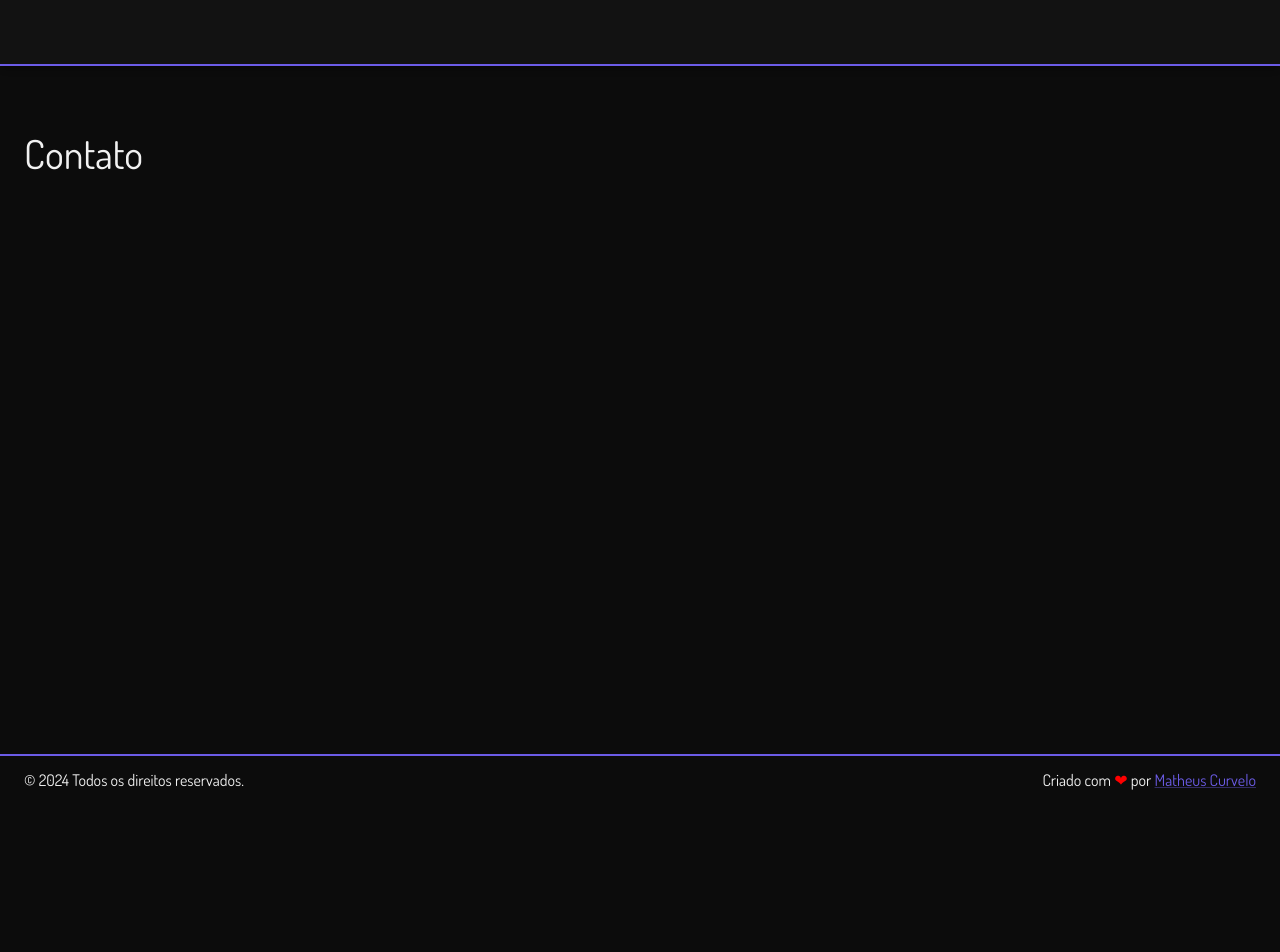
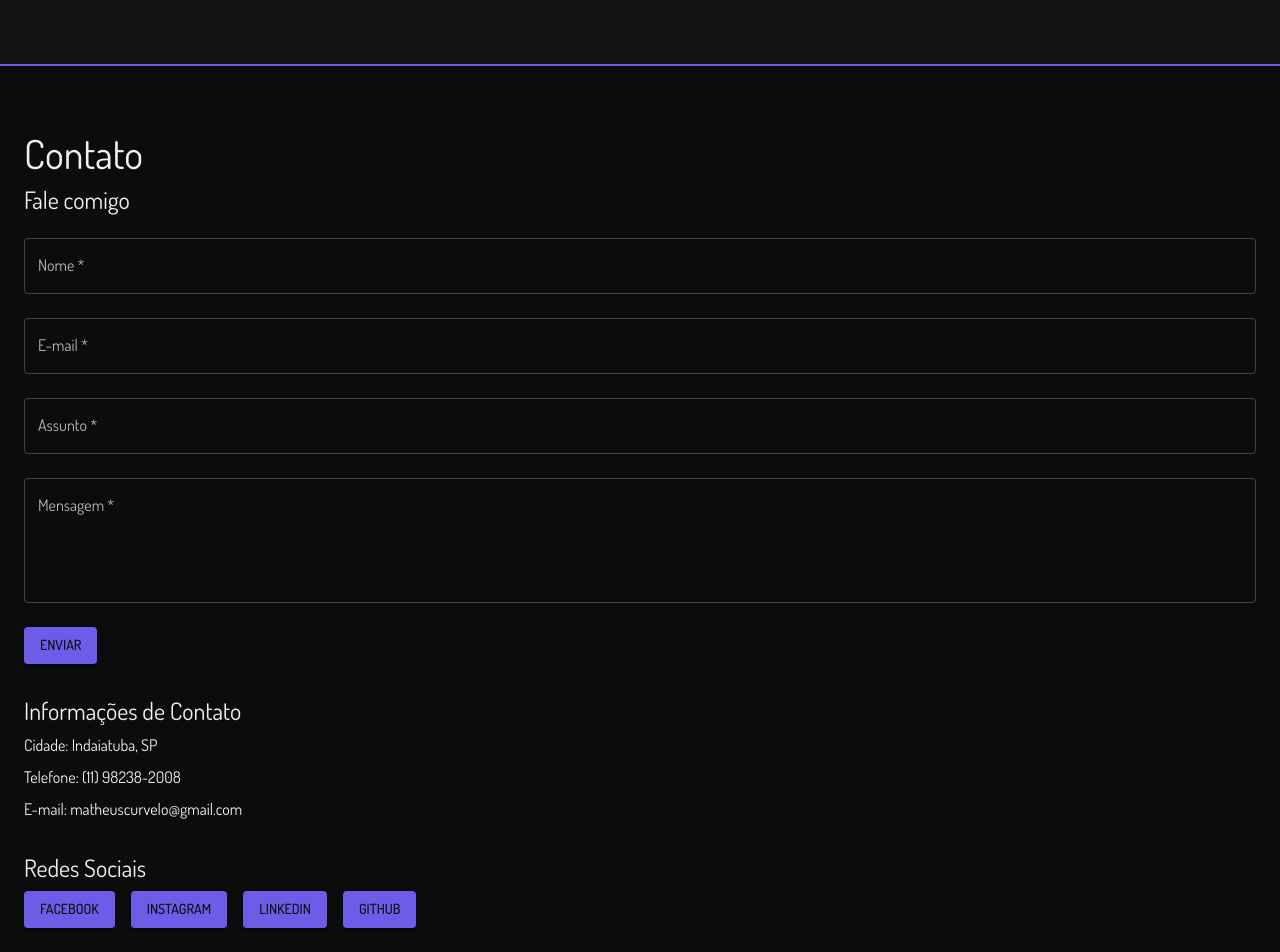
Before and after one commit to matheus-curvelo/portfolio, a React (Create React App) app: page /contato in a window 1280 px wide. Shown: the top 952 px of the page. Before the commit the page ends 800 px from the top, so only its background shows below. Built offline with nearby package versions, Linux system fonts and the light colour scheme.

Commit message:
Criando página de contato

```diff
--- a/src/pages/Contact/Contact.tsx
+++ b/src/pages/Contact/Contact.tsx
@@ -1,13 +1,115 @@
-import React from 'react';
+import React from "react";
+import {
+  Box,
+  Container,
+  Typography,
+  TextField,
+  Button,
+  Grid,
+} from "@mui/material";
 import "./Contact.scss";
-import {Box, Container, Typography} from "@mui/material";
 
 const Contact: React.FC = () => {
+  const handleSubmit = (event: React.FormEvent) => {
+    event.preventDefault();
+    // Lógica de envio de formulário
+  };
+
   return (
     <Box id="contact" component="section" py={8}>
       <Container maxWidth="xl">
         <Box className="contact__box" component="div">
-          <Typography variant="h1">Contato</Typography>
+          <Typography variant="h1" gutterBottom>
+            Contato
+          </Typography>
+
+          <Typography variant="h4" gutterBottom>
+            Fale comigo
+          </Typography>
+          <Box component="form" onSubmit={handleSubmit}>
+            <TextField label="Nome" fullWidth margin="normal" required />
+            <TextField
+              label="E-mail"
+              fullWidth
+              margin="normal"
+              required
+              type="email"
+            />
+            <TextField label="Assunto" fullWidth margin="normal" required />
+            <TextField
+              label="Mensagem"
+              fullWidth
+              margin="normal"
+              required
+              multiline
+              rows={4}
+            />
+            <Button
+              variant="contained"
+              color="primary"
+              type="submit"
+              // fullWidth
+              sx={{mt: 2}}>
+              Enviar
+            </Button>
+          </Box>
+
+          <Typography variant="h4" gutterBottom mt={4}>
+            Informações de Contato
+          </Typography>
+          <Typography component="p">
+            Cidade: Indaiatuba, SP
+          </Typography>
+          <Typography component="p">Telefone: (11) 98238-2008</Typography>
+          <Typography component="p">
+            E-mail: matheuscurvelo@gmail.com
+          </Typography>
+
+          <Typography variant="h4" gutterBottom mt={4}>
+            Redes Sociais
+          </Typography>
+          <Grid container spacing={2}>
+            <Grid item>
+              <Button
+                variant="contained"
+                color="primary"
+                href="https://www.facebook.com/matheus.curvelo1994"
+                target="_blank"
+                rel="noopener noreferrer">
+                Facebook
+              </Button>
+            </Grid>
+            <Grid item>
+              <Button
+                variant="contained"
+                color="primary"
+                href="https://www.instagram.com/matheus.curvelo"
+                target="_blank"
+                rel="noopener noreferrer">
+                Instagram
+              </Button>
+            </Grid>
+            <Grid item>
+              <Button
+                variant="contained"
+                color="primary"
+                href="https://www.linkedin.com/in/matheus-curvelo/"
+                target="_blank"
+                rel="noopener noreferrer">
+                LinkedIn
+              </Button>
+            </Grid>
+            <Grid item>
+              <Button
+                variant="contained"
+                color="primary"
+                href="https://github.com/matheus-curvelo"
+                target="_blank"
+                rel="noopener noreferrer">
+                GitHub
+              </Button>
+            </Grid>
+          </Grid>
         </Box>
       </Container>
     </Box>
```
